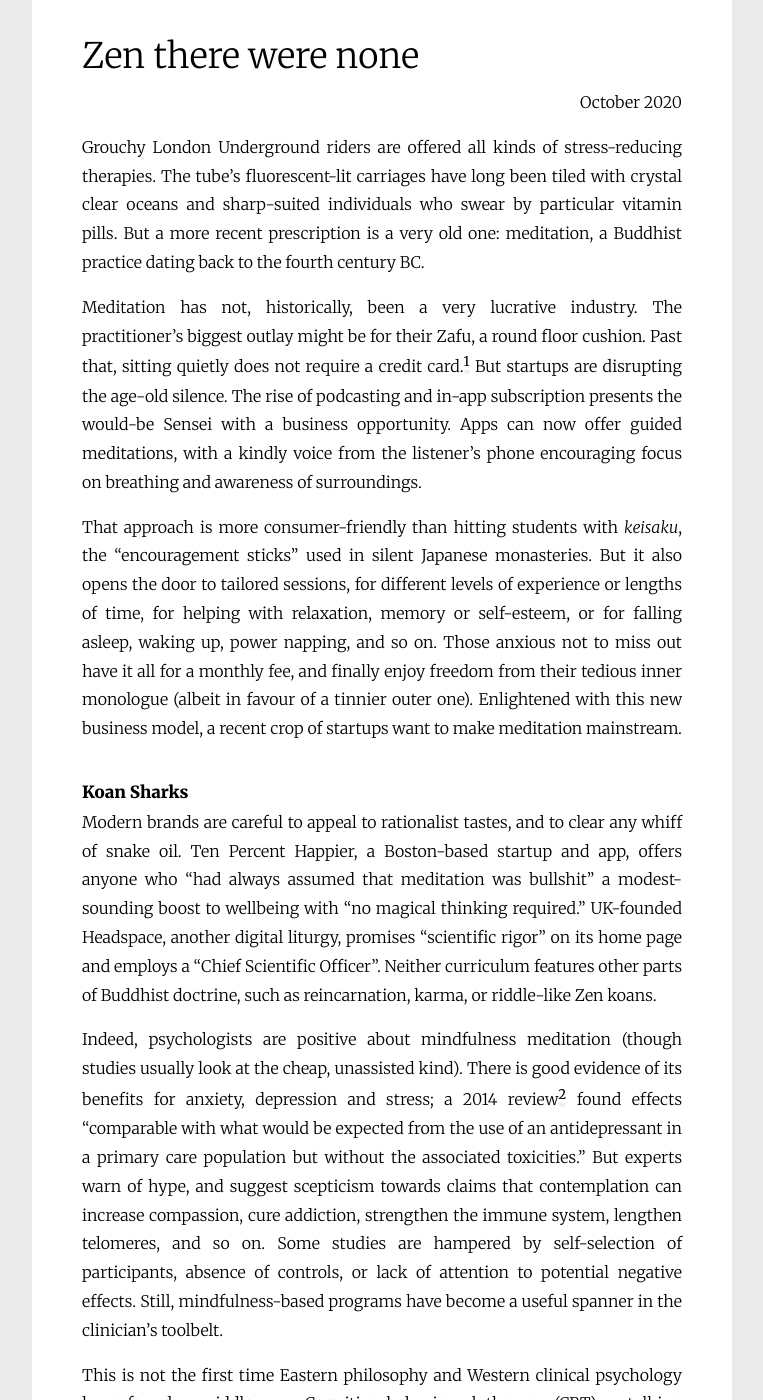
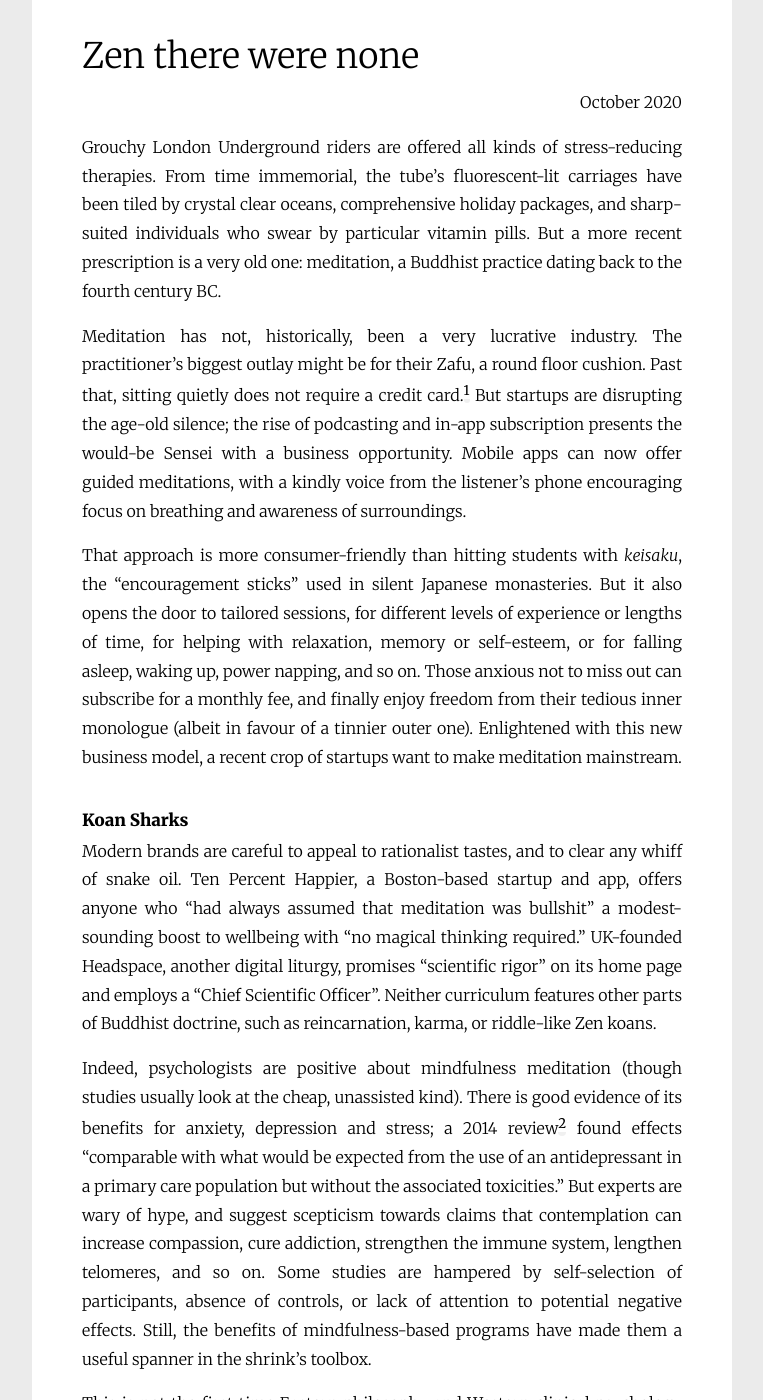
Before and after one commit to MikeInnes/mikeinnes.github.io, a Jekyll site: the page built from _posts/2020-10-09-zen.md, in a window 1280 px wide and 1400 px high. Shown: the whole window, without its empty margins (258-1021 px from the left). Built offline with Jekyll 4.4.1, drawn with Linux system fonts in a browser that asks for light colours; nearby versions of some CDN libraries; some of the changed text lies outside the part shown.

Commit message:
editing tweaks

```diff
--- a/_posts/2020-10-09-zen.md
+++ b/_posts/2020-10-09-zen.md
@@ -3,20 +3,20 @@ layout: post
 title: Zen there were none
 ---
 
-Grouchy London Underground riders are offered all kinds of stress-reducing therapies. The tube’s fluorescent-lit carriages have long been tiled with crystal clear oceans and sharp-suited individuals who swear by particular vitamin pills. But a more recent prescription is a very old one: meditation, a Buddhist practice dating back to the fourth century BC.
+Grouchy London Underground riders are offered all kinds of stress-reducing therapies. From time immemorial, the tube’s fluorescent-lit carriages have been tiled by crystal clear oceans, comprehensive holiday packages, and sharp-suited individuals who swear by particular vitamin pills. But a more recent prescription is a very old one: meditation, a Buddhist practice dating back to the fourth century BC.
 
-Meditation has not, historically, been a very lucrative industry. The practitioner’s biggest outlay might be for their Zafu, a round floor cushion. Past that, sitting quietly does not require a credit card.[^1] But startups are disrupting the age-old silence. The rise of podcasting and in-app subscription presents the would-be Sensei with a business opportunity. Apps can now offer guided meditations, with a kindly voice from the listener’s phone encouraging focus on breathing and awareness of surroundings.
+Meditation has not, historically, been a very lucrative industry. The practitioner’s biggest outlay might be for their Zafu, a round floor cushion. Past that, sitting quietly does not require a credit card.[^1] But startups are disrupting the age-old silence; the rise of podcasting and in-app subscription presents the would-be Sensei with a business opportunity. Mobile apps can now offer guided meditations, with a kindly voice from the listener’s phone encouraging focus on breathing and awareness of surroundings.
 
-That approach is more consumer-friendly than hitting students with _keisaku_, the “encouragement sticks” used in silent Japanese monasteries. But it also opens the door to tailored sessions, for different levels of experience or lengths of time, for helping with relaxation, memory or self-esteem, or for falling asleep, waking up, power napping, and so on. Those anxious not to miss out have it all for a monthly fee, and finally enjoy freedom from their tedious inner monologue (albeit in favour of a tinnier outer one). Enlightened with this new business model, a recent crop of startups want to make meditation mainstream.
+That approach is more consumer-friendly than hitting students with _keisaku_, the “encouragement sticks” used in silent Japanese monasteries. But it also opens the door to tailored sessions, for different levels of experience or lengths of time, for helping with relaxation, memory or self-esteem, or for falling asleep, waking up, power napping, and so on. Those anxious not to miss out can subscribe for a monthly fee, and finally enjoy freedom from their tedious inner monologue (albeit in favour of a tinnier outer one). Enlightened with this new business model, a recent crop of startups want to make meditation mainstream.
 
 
 ## Koan Sharks
 
 Modern brands are careful to appeal to rationalist tastes, and to clear any whiff of snake oil. Ten Percent Happier, a Boston-based startup and app, offers anyone who “had always assumed that meditation was bullshit” a modest-sounding boost to wellbeing with “no magical thinking required.” UK-founded Headspace, another digital liturgy, promises “scientific rigor” on its home page and employs a “Chief Scientific Officer”. Neither curriculum features other parts of Buddhist doctrine, such as reincarnation, karma, or riddle-like Zen koans.
 
-Indeed, psychologists are positive about mindfulness meditation (though studies usually look at the cheap, unassisted kind). There is good evidence of its benefits for anxiety, depression and stress; a 2014 review[^2] found effects “comparable with what would be expected from the use of an antidepressant in a primary care population but without the associated toxicities.” But experts warn of hype, and suggest scepticism towards claims that contemplation can increase compassion, cure addiction, strengthen the immune system, lengthen telomeres, and so on. Some studies are hampered by self-selection of participants, absence of controls, or lack of attention to potential negative effects. Still, mindfulness-based programs have become a useful spanner in the clinician’s toolbelt.
+Indeed, psychologists are positive about mindfulness meditation (though studies usually look at the cheap, unassisted kind). There is good evidence of its benefits for anxiety, depression and stress; a 2014 review[^2] found effects “comparable with what would be expected from the use of an antidepressant in a primary care population but without the associated toxicities.” But experts are wary of hype, and suggest scepticism towards claims that contemplation can increase compassion, cure addiction, strengthen the immune system, lengthen telomeres, and so on. Some studies are hampered by self-selection of participants, absence of controls, or lack of attention to potential negative effects. Still, the benefits of mindfulness-based programs have made them a useful spanner in the shrink’s toolbox.
 
-This is not the first time Eastern philosophy and Western clinical psychology have found a middle way. Cognitive behavioural therapy (CBT), a talking treatment prescribed for everything from depression and post-traumatic stress disorder to tinnitus, has its roots in the Stoics of ancient Athens. Emphasising the need to live a fulfilled and balanced life, Stoicism brought westwards the tenets of self reflection and observation without judgment, principles shared by modern CBT and mindfulness. Similarly, Zen practices found their way into programs like dialectical behavioural therapy, a treatment for borderline personality disorder.
+This is not the first time Eastern philosophy and Western clinical psychology have found a middle way. Cognitive behavioural therapy (CBT), a talking treatment prescribed for everything from depression and post-traumatic stress disorder to tinnitus, has its roots in the Stoics of ancient Athens. Emphasising the need to live a fulfilled and balanced life, Stoicism brought westwards the tenets of self-reflection and observation without judgment, principles shared by modern CBT and mindfulness. Similarly, Zen practices found their way into programs like dialectical behavioural therapy, a treatment for borderline personality disorder.
 
 Merely crotchety commuters, then, may find some tranquility in ten-minute hits of this ancient art. And the daily shuttle is an ideal time to practice – so long as you can grasp the essential oneness of the universe, and still remember the next stop.
 
```
